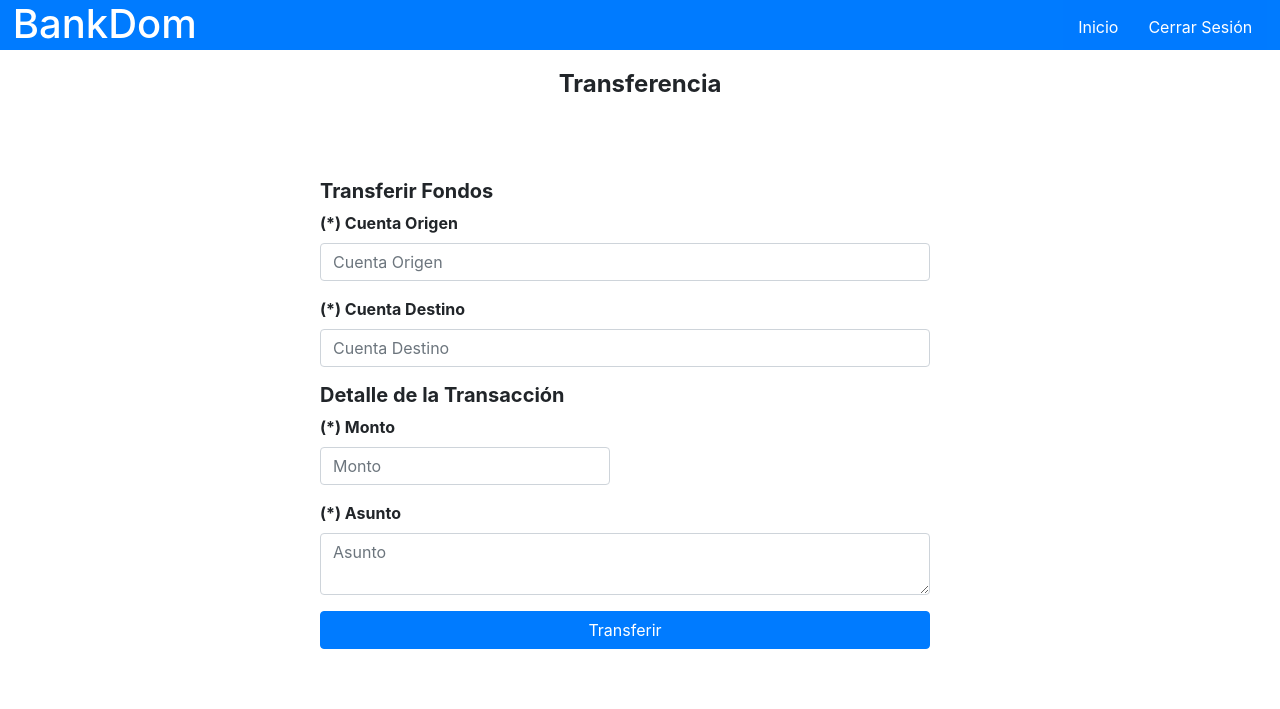
After one commit to miguelmarte04/banco, a PHP site: page /tranferencia.php in a window 1280 px wide. The commit adds this page. Shown: the top 709 px of the page. Run offline with PHP 8.4, Linux system fonts and the light colour scheme; a user stored in the database is signed in; some libraries are stand-ins or nearby versions.

Commit message:
agregando formulario de transferencias y modificaciones de la db

```diff
--- a/inicio.php
+++ b/inicio.php
@@ -39,8 +39,8 @@ if(isset($_SESSION['usuario'])){
                         <div>
 
                                 <br>
-                                <a href="paquetes_registrados.php">
-                                        <h2>Realizar Pagos</h2>
+                                <a href="tranferencia.php">
+                                        <h2>Realizar Transferencia</h2>
                                 </a>
                                 <br>
 
--- /dev/null
+++ b/tranferencia.php
@@ -0,0 +1,109 @@
+<?php
+session_start();
+if(isset($_SESSION['usuario'])){
+
+}else{
+    header("location:index.php");
+    die();
+}
+
+?>
+<!DOCTYPE html>
+<html lang="es">
+
+<head>
+        <meta charset="UTF-8">
+        <meta name="viewport" content="width=device-width, initial-scale=1.0">
+        <title>Transferencia</title>
+        <link rel="shortcut icon" href="img/logom.png">
+        <link rel="stylesheet" href="css/alertify.css">
+        <script src="js/alertify.js"></script>
+        <link rel="stylesheet" type="text/css" href="css/fontello.css">
+        <link rel="stylesheet" type="text/css" href="css/estilos_cliente.css">
+        <link rel="stylesheet" href="https://stackpath.bootstrapcdn.com/bootstrap/4.5.0/css/bootstrap.min.css"
+                integrity="sha384-9aIt2nRpC12Uk9gS9baDl411NQApFmC26EwAOH8WgZl5MYYxFfc+NcPb1dKGj7Sk"
+                crossorigin="anonymous">
+        <link href="https://stackpath.bootstrapcdn.com/font-awesome/4.7.0/css/font-awesome.min.css" rel="stylesheet"
+                integrity="sha384-wvfXpqpZZVQGK6TAh5PVlGOfQNHSoD2xbE+QkPxCAFlNEevoEH3Sl0sibVcOQVnN"
+                crossorigin="anonymous">
+        <script src="https://code.jquery.com/jquery-3.5.1.slim.min.js"
+                integrity="sha384-DfXdz2htPH0lsSSs5nCTpuj/zy4C+OGpamoFVy38MVBnE+IbbVYUew+OrCXaRkfj"
+                crossorigin="anonymous"></script>
+        <script src="https://cdn.jsdelivr.net/npm/popper.js@1.16.0/dist/umd/popper.min.js"
+                integrity="sha384-Q6E9RHvbIyZFJoft+2mJbHaEWldlvI9IOYy5n3zV9zzTtmI3UksdQRVvoxMfooAo"
+                crossorigin="anonymous"></script>
+        <script src="https://stackpath.bootstrapcdn.com/bootstrap/4.5.0/js/bootstrap.min.js"
+                integrity="sha384-OgVRvuATP1z7JjHLkuOU7Xw704+h835Lr+6QL9UvYjZE3Ipu6Tp75j7Bh/kR0JKI"
+                crossorigin="anonymous"></script>
+</head>
+
+<body>
+        <?php
+    include ('menu.php');
+
+?>
+
+        <div class="buscar">
+                <div class="col-md-12 text-center">
+                        <h4><b>Transferencia</b></h4>
+                </div>
+
+        </div>
+
+
+        <form action="php/registrar_paquete.php" method="POST" name="registration">
+
+                <div class="row">
+                        <div class="col-md-12 ">
+                                <h5><b>Transferir Fondos</b></h5>
+                        </div>
+
+                        <div class="col-md-12">
+                                <div class="form-group">
+                                        <label for="exampleInputEmail1"><b>(*) Cuenta Origen</b></label>
+                                        <input type="number" name="cuenta_origen" class="form-control"
+                                                id="cuenta_origen" placeholder="Cuenta Origen" required>
+                                </div>
+                        </div>
+                        <div class="col-md-12">
+                                <div class="form-group">
+                                        <label for="exampleInputEmail1"><b>(*) Cuenta Destino</b></label>
+
+                                        <input type="number" name="cuenta_destino" class="form-control"
+                                                id="cuenta_destino" placeholder="Cuenta Destino" required>
+                                </div>
+                        </div>
+                        <div class="col-md-12 ">
+                                <h5><b>Detalle de la Transacción</b></h5>
+                        </div>
+
+                        <div class="col-md-6">
+                                <div class="form-group">
+                                        <label for="exampleInputEmail1"><b>(*) Monto</b></label>
+                                        <input type="number" name="monto" class="form-control" id="monto"
+                                                placeholder="Monto" required>
+                                </div>
+                        </div>
+                        <div class="col-md-12">
+                                <div class="form-group">
+                                        <label for="exampleInputEmail1"><b>(*) Asunto</b></label>
+
+                                        <textarea name="asunto" id="asunto" class="form-control" cols="30" rows="2"
+                                                placeholder="Asunto" required></textarea>
+
+                                </div>
+                        </div>
+
+
+                        <div class="col-md-12 text-center mb-3">
+                                <button type="submit"
+                                        class=" btn btn-block mybtn btn-primary tx-tfm">Transferir</button>
+                        </div>
+                        <br><br><br>
+        </form>
+
+        </div>
+        <script src="https://ajax.googleapis.com/ajax/libs/jquery/2.1.1/jquery.min.js"></script>
+</body>
+
+</html>
```
Also changed, not shown: db/banco.sql (+87 -1 lines).
